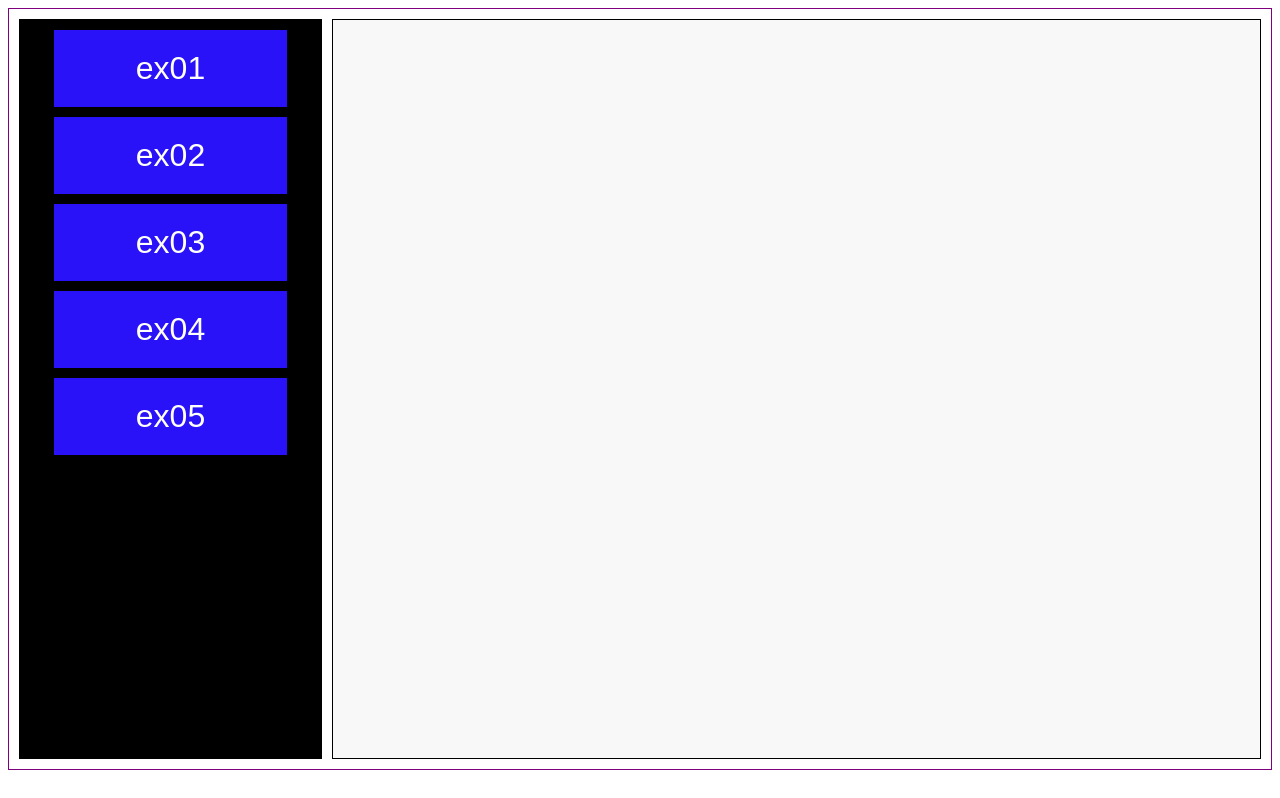
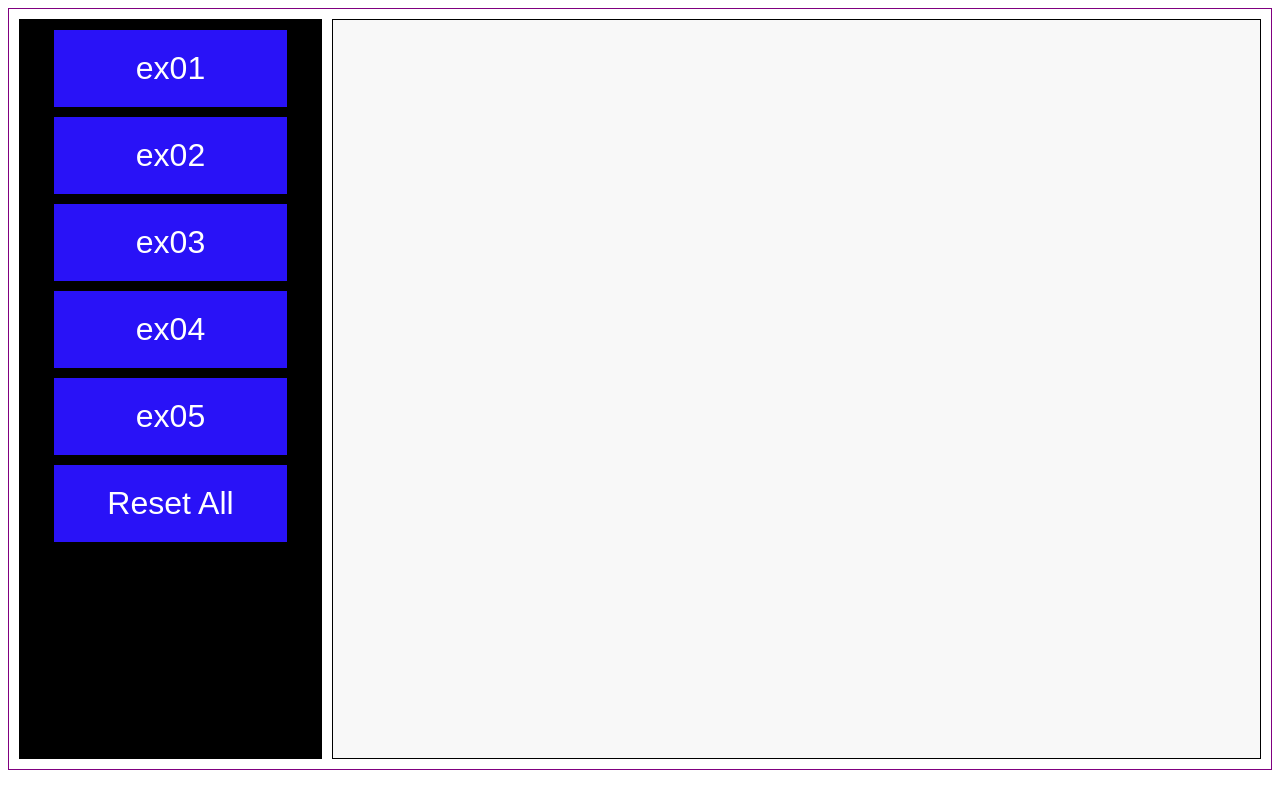
Before and after one commit to floccoclaudio/06-tsx-async, a React (Create React App) app: page / in a window 1280 px wide. Built offline with nearby package versions, Linux system fonts and the light colour scheme.

Commit message:
reset reducer

```diff
--- a/src/components/App.tsx
+++ b/src/components/App.tsx
@@ -1,9 +1,9 @@
 import React from "react";
 import styled from "styled-components";
 import Content from "./Content";
-import Shop from "./Shop";
+// import Shop from "./Shop";
+// import Lux from "./Lux";
 import SideBar from "./SideBar";
-import Lux from "./Lux";
 import { useAppSelector } from "../app/hooks";
 import Ex01 from "./Ex01";
 
--- a/src/components/SideBar.tsx
+++ b/src/components/SideBar.tsx
@@ -2,7 +2,7 @@ import React from "react";
 import styled from "styled-components";
 import { useAppDispatch } from "../app/hooks";
 // import { fetchInventory } from "../features/mainSlice";
-import { moveSomeItems } from "../features/provaSyncReducer";
+import { moveSomeItems, resetAll } from "../features/provaSyncReducer";
 
 const StyledSideBar = styled("div")`
   background-color: #000000;
@@ -52,6 +52,9 @@ const SideBar: React.FC = (props) => {
       <StyledButton onClick={() => {}}>ex03</StyledButton>
       <StyledButton onClick={() => {}}>ex04</StyledButton>
       <StyledButton onClick={() => {}}>ex05</StyledButton>
+      <StyledButton onClick={() => dispatch(resetAll())}>
+        Reset All
+      </StyledButton>
     </StyledSideBar>
   );
 };
--- a/src/features/provaSyncReducer.ts
+++ b/src/features/provaSyncReducer.ts
@@ -1,8 +1,6 @@
 import { createSlice } from '@reduxjs/toolkit'
 
-
 //#region sro type
-
 // single product interface
 export interface ProductDetailsItemsEntity {
     brandDescription: string;
@@ -17,13 +15,11 @@ export interface ProductDetailsItemsEntity {
     numberItems: number;
     price: number;
 }
-
 //epcCodes
 export interface EpcCodesEntity {
     epcCode: string;
     epcStatus: string;
 }
-
 export interface Sro {
     productDetailsItems: (ProductDetailsItemsEntity)[];
 }
@@ -1329,8 +1325,6 @@ const initialMainState: MainInitialStateType = {
     }
 }
 
-
-
 export const syncReducer = createSlice({
     name: 'mainSlice',
     initialState: initialMainState,
@@ -1348,10 +1342,13 @@ export const syncReducer = createSlice({
                     }
                 )
             )
+        },
+        resetAll: (state) => {
+            state.esercizi = initialMainState.esercizi
         }
     }
 }
 )
 
-export const { moveSomeItems } = syncReducer.actions
+export const { moveSomeItems, resetAll } = syncReducer.actions
 export default syncReducer.reducer
```
Also changed, not shown: src/components/Ex01.tsx (+0 -10 lines).
